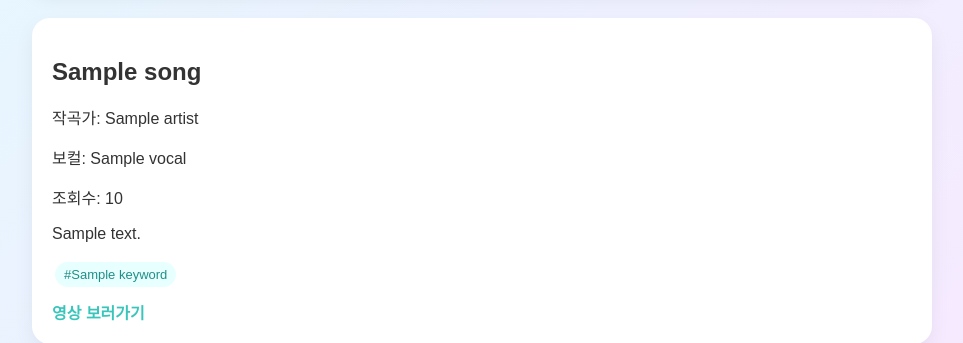
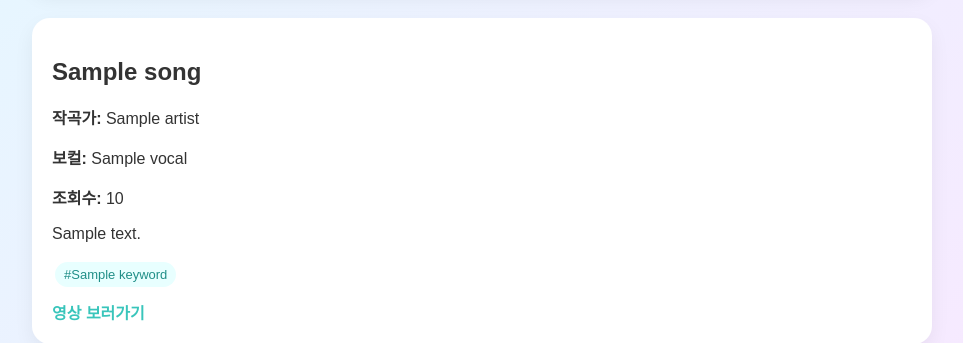
Before and after one commit to EpicenterGUY/vocalo-web, a Flask app: template templates/index.html in a window 1280 px wide. Shown: the part 525-868 px from the top of the page, without its empty margins (158-1121 px from the left). Run offline with Flask 3, Linux system fonts and the light colour scheme; the template is opened without the code that fills it: most values are stand-ins (such as "Sample title", 1, 10 or a date in 2020).

Commit message:
Add files via upload

```diff
--- a/templates/index.html
+++ b/templates/index.html
@@ -2,18 +2,23 @@
 <html lang="ko">
 <head>
     <meta charset="UTF-8">
+    <meta name="viewport" content="width=device-width, initial-scale=1.0">
     <title>VocaPick</title>
+
     <link rel="stylesheet" href="/static/style.css">
 
+    <!-- PWA / 아이콘 설정 -->
     <link rel="manifest" href="/static/manifest.json">
     <meta name="theme-color" content="#39c5bb">
+    <link rel="icon" href="/static/miku_icon2.png">
+    <link rel="apple-touch-icon" href="/static/miku_icon2.png">
 </head>
 <body>
     <div class="container">
         <h1>VocaPick</h1>
-        <p>오늘은 어떤 보카로곡을 들을까?</p>
+        <p class="subtitle">오늘은 어떤 보카로곡을 들을까?</p>
 
-        <form method="POST">
+        <form method="POST" class="search-box">
             <input
                 type="text"
                 name="query"
@@ -38,13 +43,15 @@
             </button>
         </form>
 
+        {% if results %}
             <div class="results">
                 {% for song in results %}
                     <div class="song-card">
                         <h2>{{ song.title }}</h2>
-                    <p>작곡가: {{ song.artist }}</p>
-                    <p>보컬: {{ song.vocal }}</p>
-                    <p>조회수: {{ song.views }}</p>
+
+                        <p><strong>작곡가:</strong> {{ song.artist }}</p>
+                        <p><strong>보컬:</strong> {{ song.vocal }}</p>
+                        <p><strong>조회수:</strong> {{ song.views }}</p>
                         <p>{{ song.description }}</p>
 
                         <div class="keywords">
@@ -53,14 +60,24 @@
                             {% endfor %}
                         </div>
 
-                    <a href="{{ song.url }}" target="_blank">영상 보러가기</a>
+                        <a href="{{ song.url }}" target="_blank">
+                            영상 보러가기
+                        </a>
                     </div>
                 {% endfor %}
             </div>
+        {% endif %}
     </div>
+
     <script>
         if ("serviceWorker" in navigator) {
-    navigator.serviceWorker.register("/static/service-worker.js");
+            navigator.serviceWorker.register("/static/service-worker.js")
+                .then(function() {
+                    console.log("Service Worker registered");
+                })
+                .catch(function(error) {
+                    console.log("Service Worker registration failed:", error);
+                });
         }
     </script>
 </body>
```
Lines whose indentation alone changed are shown as unchanged.
